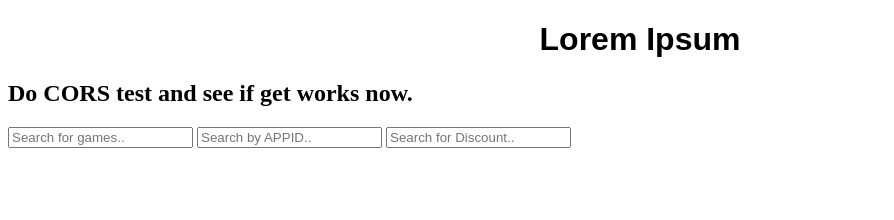
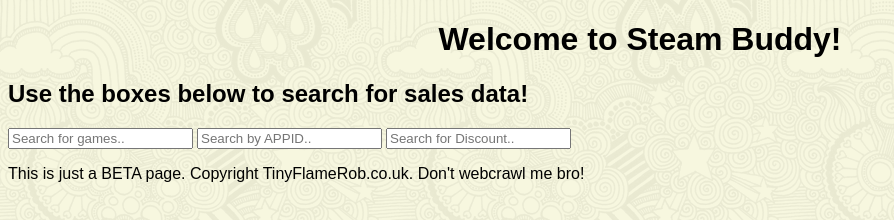
Before and after one commit to ChildOfTheCron/SteamBuddyProject, a plain HTML site: page frontendWeb/index.html in a window 1280 px wide. Shown: the whole page, without its empty margins (0-894 px from the left). Drawn offline with Linux system fonts and the light colour scheme; no server answers.

Commit message:
Add some page updates to the front end.

```diff
--- a/frontendWeb/index.html
+++ b/frontendWeb/index.html
@@ -35,20 +35,22 @@
 }
 
 #myTable tr.header, #myTable tr:hover {
-  background-color: #f1f1f1;
+  background-color: #e8d7f2;
 }
 </style>
 </head>
-<body onload="wrapperFunc();">
+<body background="skulls.png" onload="wrapperFunc();">
 
-<h1 align="center" style="font-family:arial">Lorem Ipsum</h1>
-<h2>Do CORS test and see if get works now.</h2>
+<h1 align="center" style="font-family:arial">Welcome to Steam Buddy!</h1>
+<h2 style="font-family:arial">Use the boxes below to search for sales data!</h2>
 
 <input type="text" id="myInputGame" onkeyup="filterByGame()" placeholder="Search for games.." title="Type in a name">
 <input type="text" id="myInputAPPID" onkeyup="filterByAPPID()" placeholder="Search by APPID.." title="Type in a name">
 <input type="text" id="myInputDiscount" onkeyup="filterByDiscount()" placeholder="Search for Discount.." title="Type in a name">
 
 <div id="test" align="center" style="font-family:arial"></div>
+
+<p style="font-family:arial"> This is just a BETA page. Copyright TinyFlameRob.co.uk. Don't webcrawl me bro! </p>
 
 <script>
 
@@ -147,7 +149,7 @@
 }
 function wrapperFunc()
 {
-	var json_obj = JSON.parse(Get("http://192.168.56.2/api/getallsales"));
+	var json_obj = JSON.parse(Get("http://192.168.0.9/api/getallsales"));
 	var testStuff = testContent(json_obj);
 
 //for (var meh in testStuff){
```
Also changed, not shown: frontendWeb/skulls.png (added).
